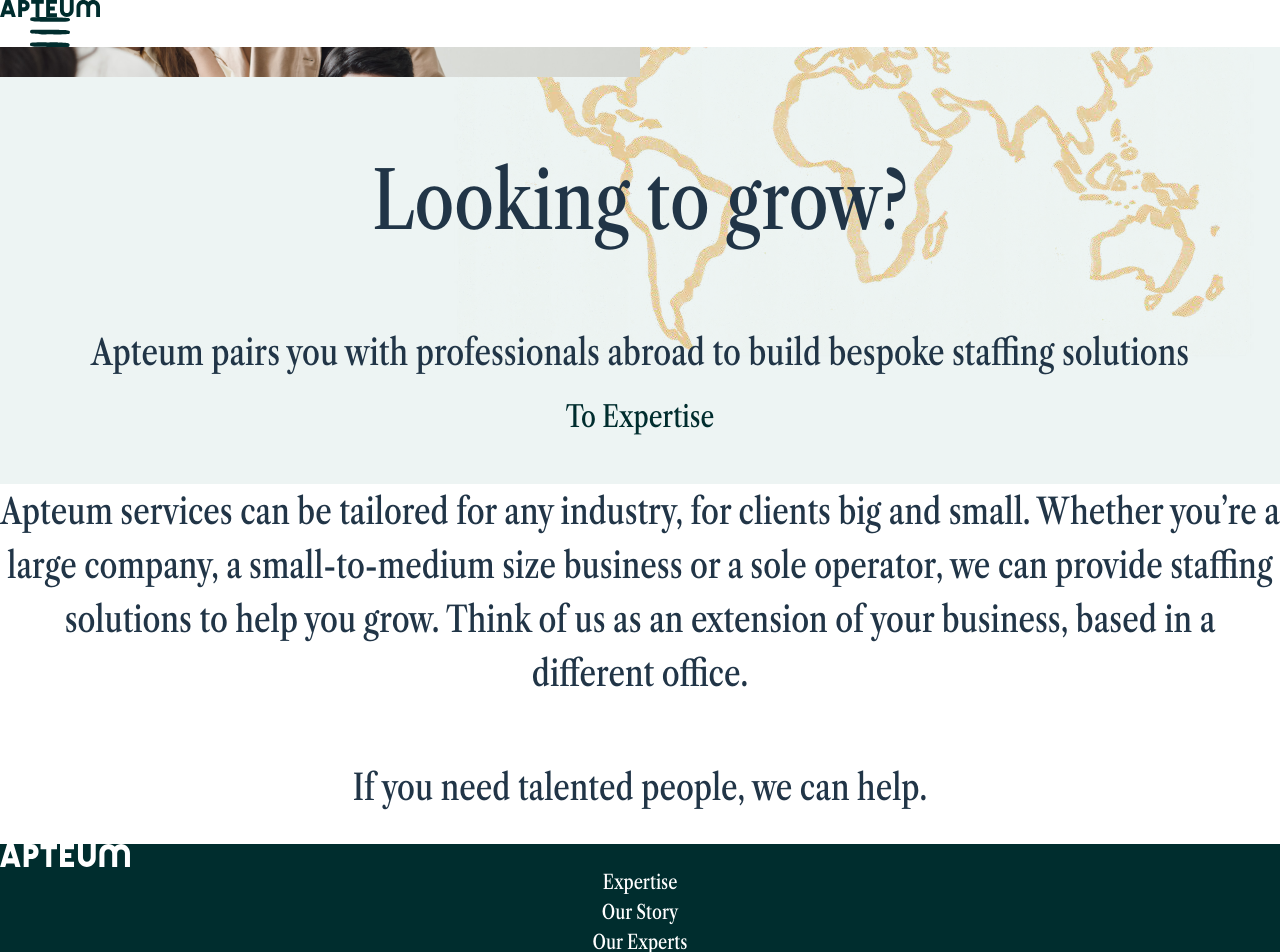
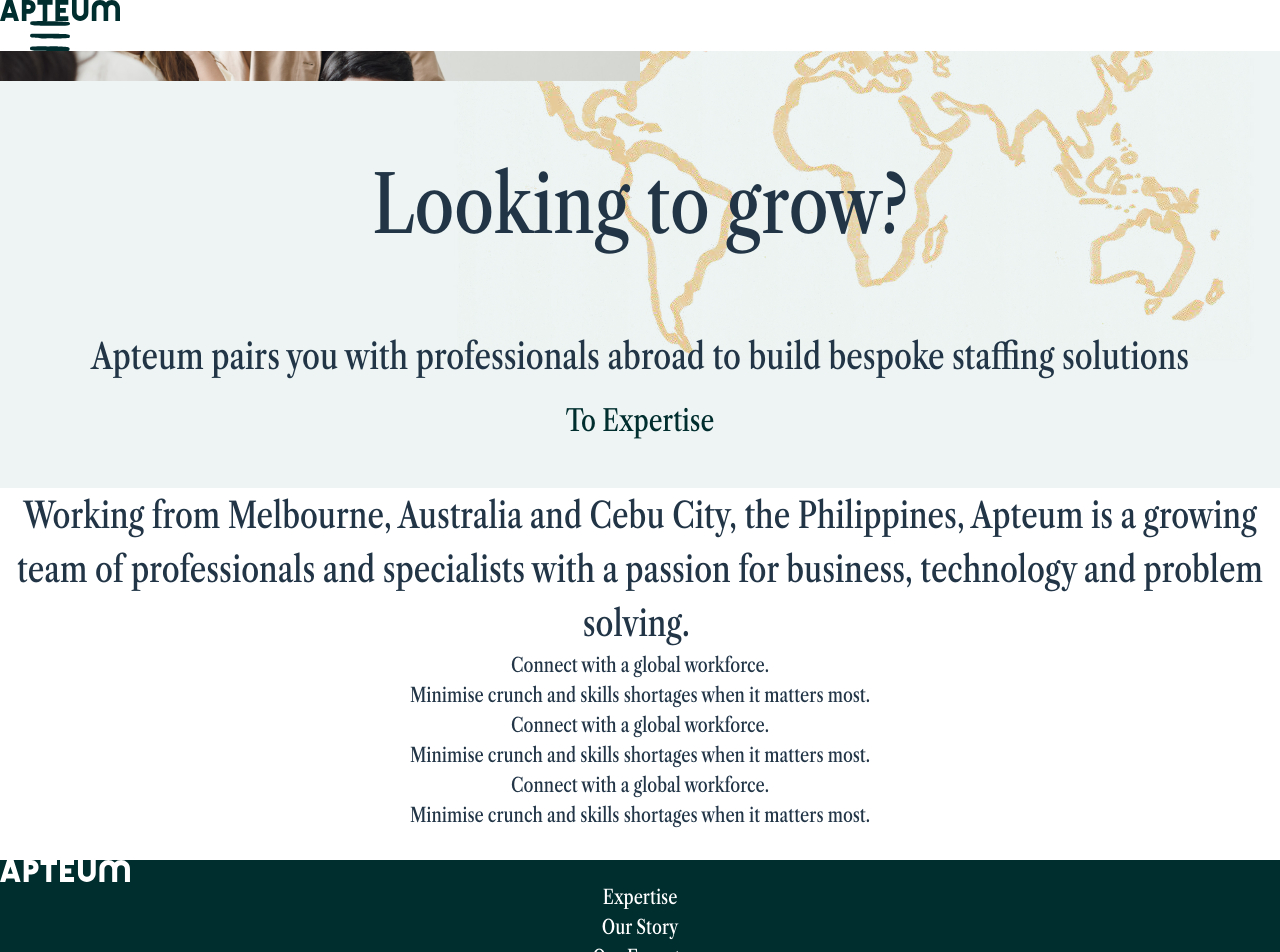
Before and after one commit to rippler7/apteum, a React (Vite) app: page / in a window 1280 px wide. Shown: the top 952 px of the page. Built offline with nearby package versions, Linux system fonts and the light colour scheme.

Commit message:
updated section two contents

```diff
--- a/src/components/Footer.tsx
+++ b/src/components/Footer.tsx
@@ -4,7 +4,7 @@
     return(
 
             <div id='footerBar' className='flex bottom-0 fixed mb-auto w-full justify-between items-center align-middle'>
-                <div className='items-center align-middle px-20'>
+                <div className='items-center align-middle px-10'>
                         <img src={ApteumW} height={50} width={130} alt=""  />
                     </div>
                 <div>
--- a/src/components/NavBar.tsx
+++ b/src/components/NavBar.tsx
@@ -4,10 +4,10 @@
     return(
 
             <div id='navigationBar' className='h-15 fixed flex justify-between p-3 w-full'>
-                <div>
-                    <img src={apteumLogo} width={100} alt=""  />
+                <div className='px-10'>
+                    <a><img src={apteumLogo} width={120} alt=""  /></a>
                 </div>
-                <div className='flex align-right pr-0 w-8'>
+                <div className='flex align-right w-15 px-3'>
                     <div className='hmbrgr w-100 align-right'>
                         &nbsp;
                     </div>
--- a/src/components/SectionTwo.tsx
+++ b/src/components/SectionTwo.tsx
@@ -3,18 +3,25 @@
     return(
         <div className='secTwoBody flex w-full justify-between items-center h-full py-10'>
 
-            <div className='flex flex-col justify-center h-full w-full items-center align-items'>
+            <div className='flex flex-col justify-evenly h-full w-full items-center align-items'>
                     <div className='tagline w-full px-20'>
                         <p>
-                        <h3>Apteum services can be tailored for any industry, for clients big and small. Whether you’re a large company, a small-to-medium size business or a sole operator, we can provide staffing solutions to help you grow. Think of us as an extension of your business, based in a different office. </h3>
+                        <h3>Working from Melbourne, Australia and Cebu City, the Philippines, Apteum is a growing team of professionals and specialists with a passion for business, technology and problem solving. </h3>
                         </p>
-                        <br />
-                        <br />
-                        <p>
-                            <h3>
-                            If you need talented people, we can help.
-                            </h3>
-                        </p>
+                    </div>
+                    <div className='flex justify-between px-5'>
+                        <div className='px-10'>
+                            <h4><p>Connect with a global workforce.</p></h4>
+                            <h4><p>Minimise crunch and skills shortages when it matters most.</p></h4>
+                        </div>
+                        <div className='px-10'>
+                            <h4><p>Connect with a global workforce.</p></h4>
+                            <h4><p>Minimise crunch and skills shortages when it matters most.</p></h4>
+                        </div>
+                        <div className='px-10'>
+                            <h4><p>Connect with a global workforce.</p></h4>
+                            <h4><p>Minimise crunch and skills shortages when it matters most.</p></h4>
+                        </div>
                     </div>
                 <div>
                     &nbsp;
```
